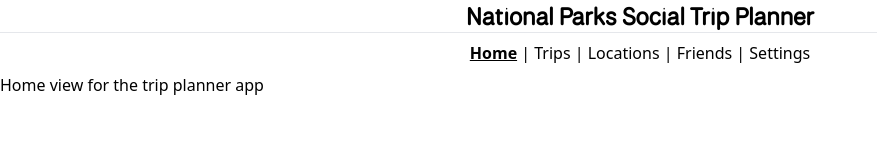
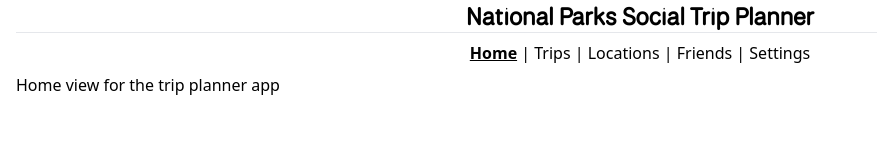
Before and after one commit to speedingplanet/frontend-bootcamp-trip-planner, a React (Vite) app: page / in a window 1280 px wide. Shown: the top 160 px of the page, without its empty margins (0-877 px from the left). Built offline with nearby package versions, Linux system fonts and the light colour scheme.

Commit message:
Small horizontal margins

```diff
--- a/src/App.tsx
+++ b/src/App.tsx
@@ -10,6 +10,7 @@ const getClassesWhenActive = ({ isActive }: NavLinkRenderProps) =>
 
 function App() {
 	return (
+		<main className="mx-4">
 			<BrowserRouter>
 				{/* nav>ul>li>NavLink */}
 				<header className="mb-2 text-center text-2xl">
@@ -95,6 +96,7 @@ function App() {
 					/>
 				</Routes>
 			</BrowserRouter>
+		</main>
 	);
 }
 
```
Lines whose indentation alone changed are shown as unchanged.
